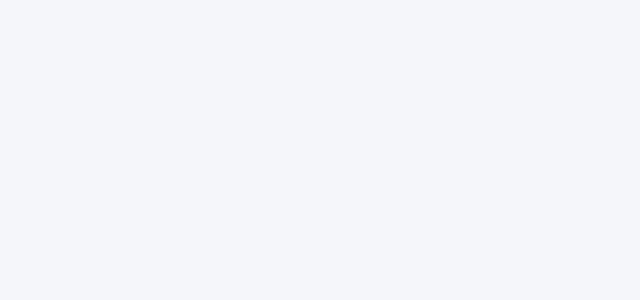
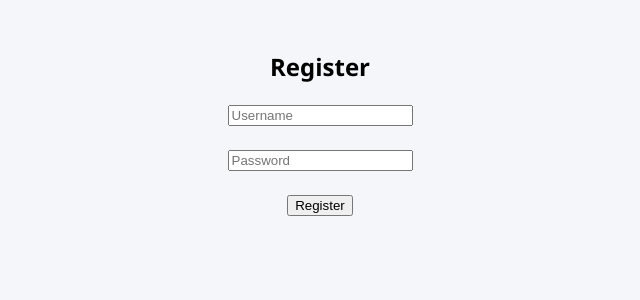
Before and after one commit to itssaitej/Blood-Bridge, a React (Create React App) app in the folder blood-donor-frontend/: page /register in a window 1280 px wide. Before the commit this address had no page. Shown: the top 300 px of the page, without its empty margins (320-960 px from the left). Built offline with nearby package versions, Linux system fonts and the light colour scheme.

Commit message:
Update App.js

```diff
--- a/blood-donor-frontend/src/App.js
+++ b/blood-donor-frontend/src/App.js
@@ -6,7 +6,7 @@ import Login from "./Login";
 import Search from "./Search";
 import "./App.css";
 import AddDonor from "./AddDonor";
-
+import Register from "./Register";
 //import { useNavigate } from "react-router-dom";
 
 function App() {
@@ -37,7 +37,7 @@ function App() {
     )}
 
       <Routes>
-
+        <Route path="/register" element={<Register />} />
         <Route
            path="/dashboard"
            element={
```
